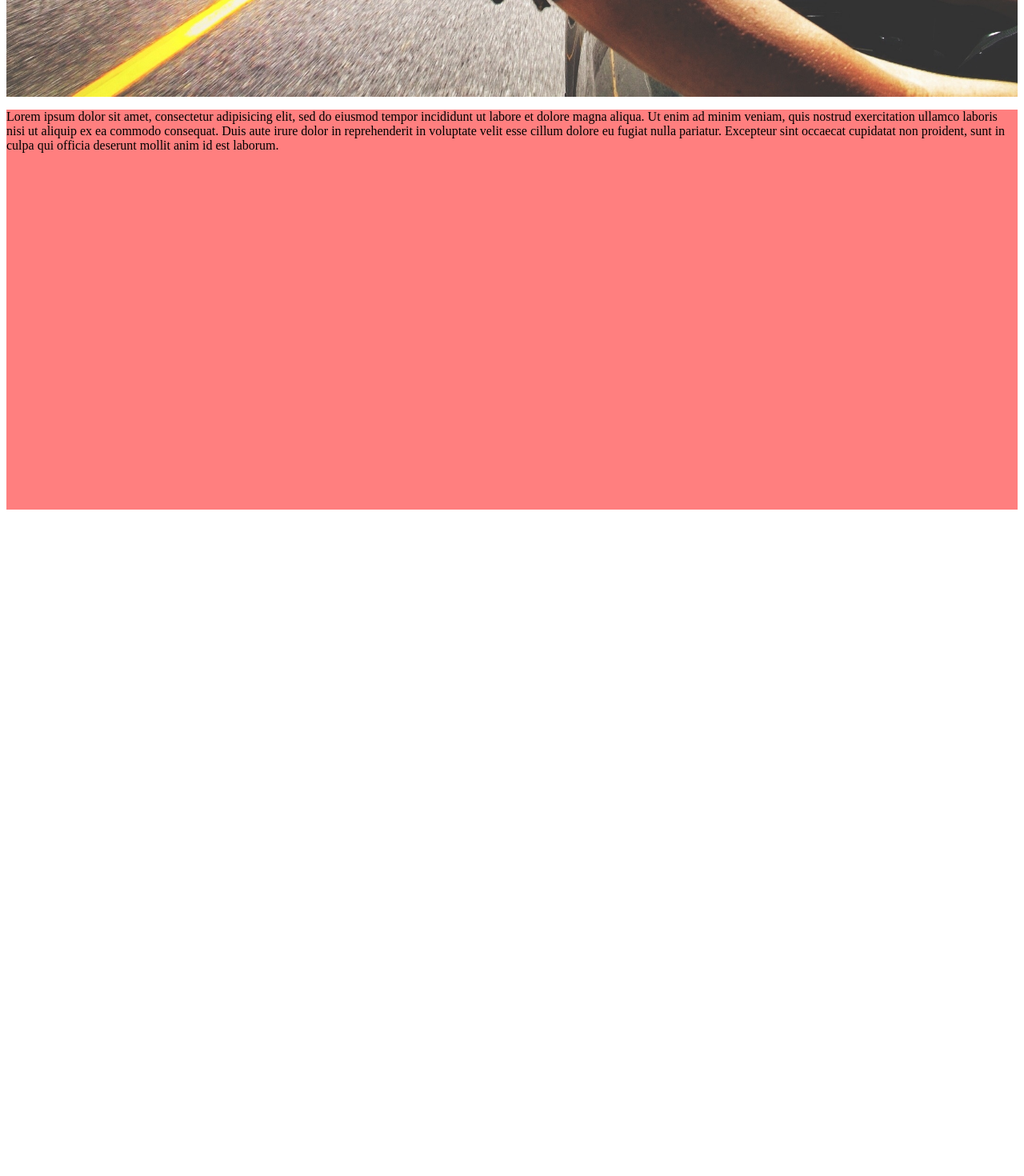
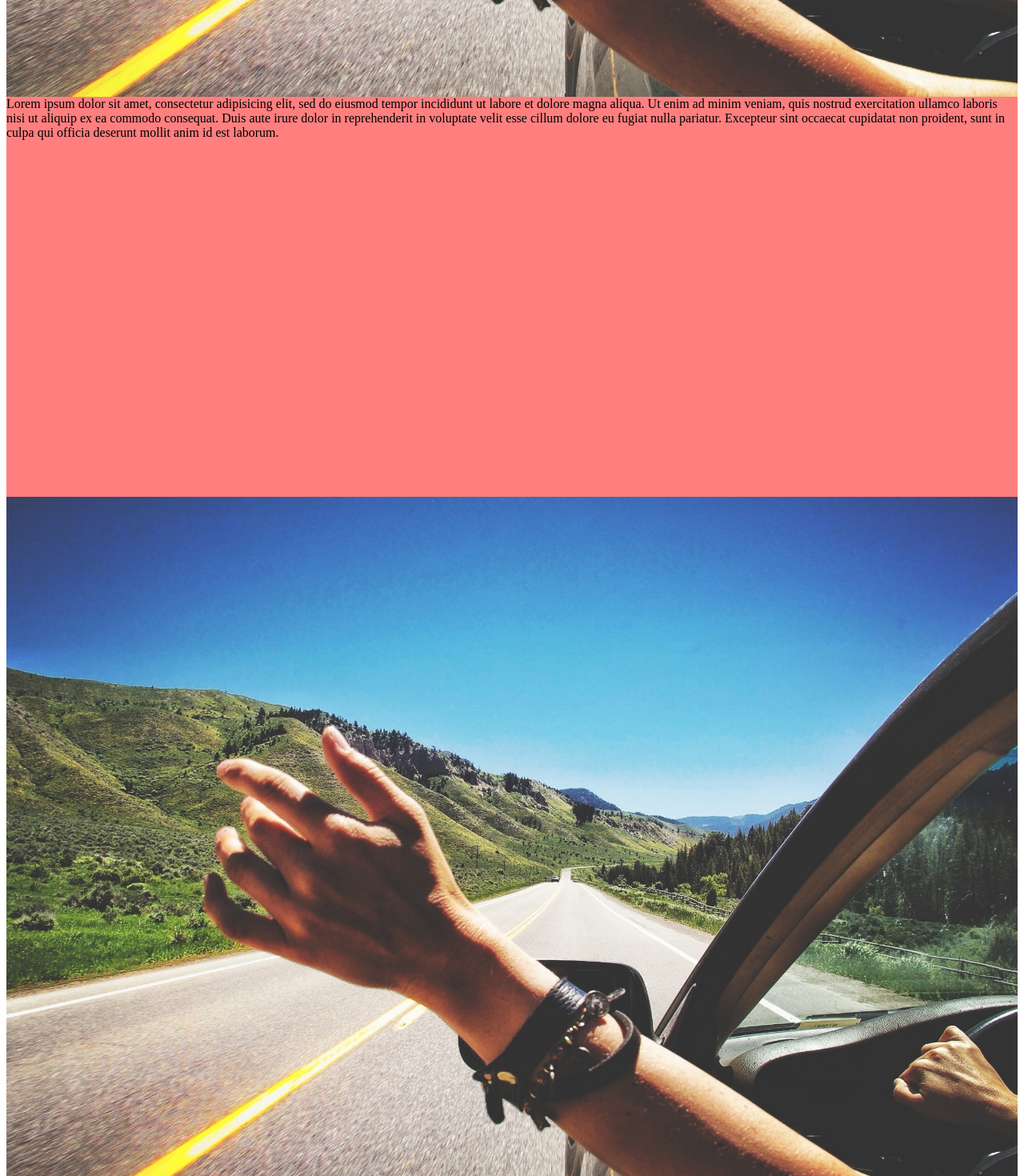
Before and after one commit to DharmaG/my-trips-angular, an Angular app: page / in a window 1280 px wide. Shown: the part 800-2270 px from the top of the page at 80% size. Before the commit the page ends 1445 px from the top, so only its background shows below. Built offline with nearby package versions, Linux system fonts and the light colour scheme; no server answers.

Commit message:
double pic

```diff
--- a/src/app/app.component.css
+++ b/src/app/app.component.css
@@ -11,5 +11,10 @@
 .practice {
   height: 500px;
   background-color: rgba(255, 0, 0, 0.5);
+  margin-top: 0px;
+}
 
+.family-pic {
+  background-image: url(./photos/familyphoto.jpg);
+  background-size: auto;
 }
--- a/src/app/app.component.html
+++ b/src/app/app.component.html
@@ -10,17 +10,23 @@
 
 <app-trips></app-trips>
 
-</div>
+
 
 <router-outlet></router-outlet>
 
+</div>
+
 <div class="practice">
-<p>
+
 Lorem ipsum dolor sit amet, consectetur adipisicing elit, sed do eiusmod tempor incididunt ut
  labore et dolore magna aliqua. Ut enim ad minim veniam, quis nostrud exercitation ullamco
   laboris nisi ut aliquip ex ea commodo consequat. Duis aute irure dolor in reprehenderit in
   voluptate velit esse cillum dolore eu fugiat nulla pariatur. Excepteur sint occaecat cupidatat
   non proident, sunt in culpa qui officia deserunt mollit anim id est laborum.
-</p>
+
 
 </div>
+
+<div class="parallax">
+
+</div>
```
